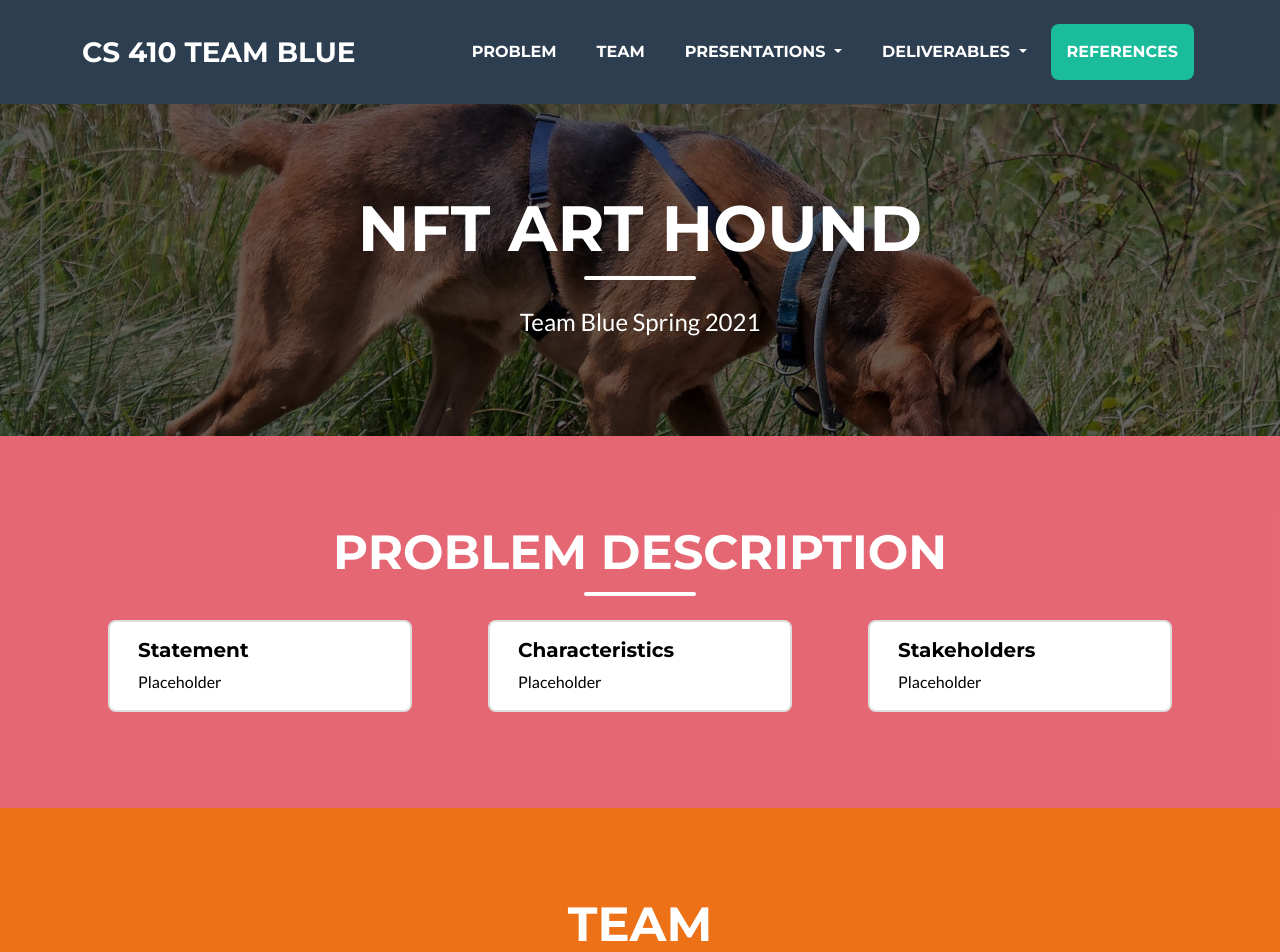
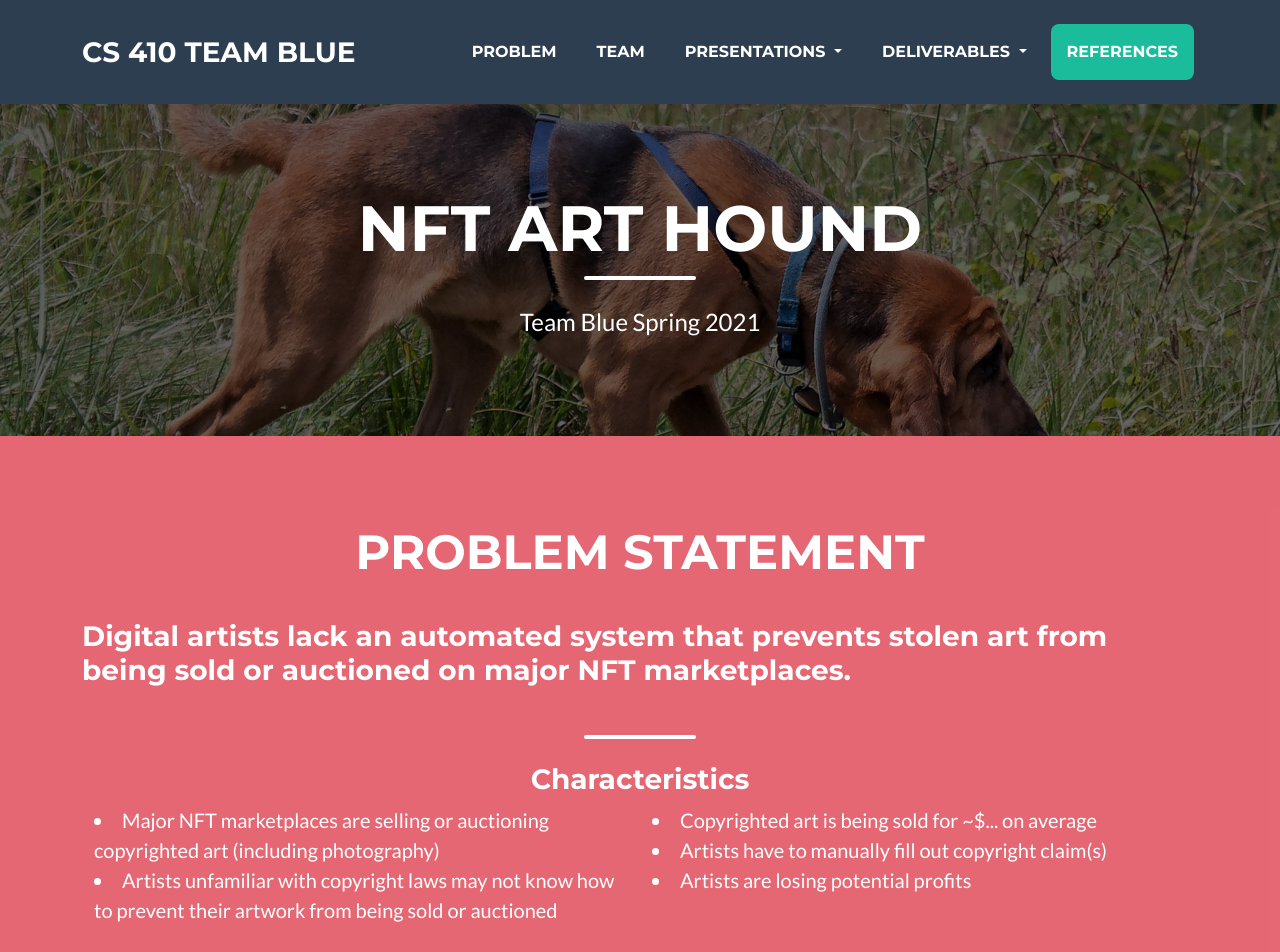
Before and after one commit to carlojdiaz/410-blue, a plain HTML site: page secure_html/index.html in a window 1280 px wide. Shown: the top 952 px of the page. Drawn offline with nearby package versions, Linux system fonts and the light colour scheme.

Commit message:
Update problem section

```diff
--- a/secure_html/index.html
+++ b/secure_html/index.html
@@ -77,23 +77,38 @@
         <section class="page-section text-white bg-danger bg-opacity-75" id="problem">
             <div class="container">
                 <!-- Problem Section Heading-->
-                <h2 class="page-section-heading text-center text-uppercase text-secondary mb-0 text-white">Problem description</h2>
+                <h2 class="page-section-heading text-center text-uppercase text-secondary mb-0 text-white">Problem statement</h2>
+                <h3 class="my-5">Digital artists lack an automated system that prevents stolen art from being sold or auctioned on major NFT marketplaces.</h3>
                 <!-- Icon Divider-->
                 <div class="divider-custom divider-light">
                     <div class="divider-custom-line"></div>
                 </div>
                 <!-- Problem Grid Items-->
+                <div class="container">
+                    <h3 class="text-center">Characteristics</h3>
+                    <div class="row">
+                      <div class="col">
+                        <li class="lead">Major NFT marketplaces are selling or auctioning copyrighted art (including photography)</li>
+                        <li class="lead">Artists unfamiliar with copyright laws may not know how to prevent their artwork from being sold or auctioned</li>
+                      </div>
+                      <div class="col">
+                      <li class="lead">Copyrighted art is being sold for ~$... on average</li>
+                      <li class="lead">Artists have to manually fill out copyright claim(s)</li>
+                      <li class="lead">Artists are losing potential profits</li>
+                    </div>
+                  </div>
+                </div>
+                <!--Card deck
                 <div class="card-deck row">
                     <div class="card mx-auto" style="width: 19rem;">
                         <div class="card-body">
-                        <h5 class="card-title text-black">Statement</h5>
-                        <p class="card-text text-black">Placeholder</p>
-                        </div>
-                    </div>
-                    <div class="card mx-auto" style="width: 19rem;">
-                        <div class="card-body">
                         <h5 class="card-title text-black">Characteristics</h5>
-                        <p class="card-text text-black">Placeholder</p>
+                        <p class="card-text text-black">Major NFT marketplaces are selling or auctioning copyrighted art (including photography)</p>
+                        <p class="card-text text-black">Copyrighted art is being sold for ~$... on average</p>
+                        <p class="card-text text-black">Artists unfamiliar with copyright laws may not know how to prevent their artwork from being sold or auctioned</p>
+                        <p class="card-text text-black">Artists have to manually fill out copyright claim(s).</p>
+                        <p class="card-text text-black">Artists are losing potential profits</p>
+
                         </div>
                     </div>
                     <div class="card mx-auto" style="width: 19rem;">
@@ -103,6 +118,7 @@
                         </div>
                     </div>
                 </div>
+                -->
             </div>
         </section>
 
```
